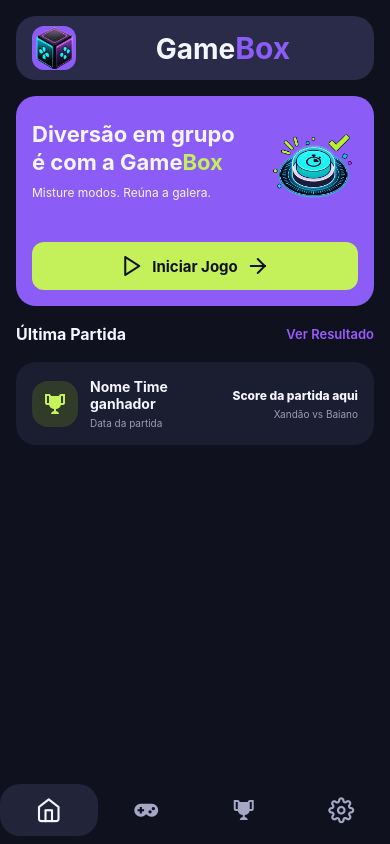
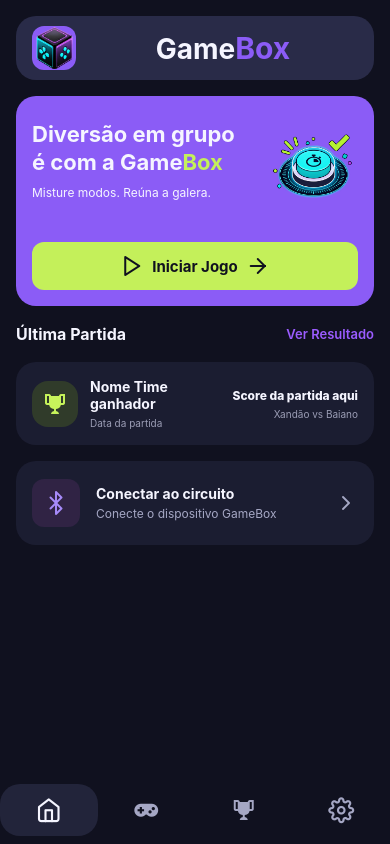
Before and after one commit to YanSilva22/GameBox, a React Native app: screen /HomeScreen in a window 390 px wide. Built offline with nearby package versions, Linux system fonts and the light colour scheme.

Commit message:
Adds ActionCard to HomeScreen
- Integrates the ActionCard component into the home layout.
- Configures it to navigate to SettingsScreen on press.

```diff
--- a/src/screens/HomeScreen.js
+++ b/src/screens/HomeScreen.js
@@ -1,18 +1,20 @@
-
 import { StatusBar } from 'expo-status-bar';
 import { StyleSheet, View } from 'react-native';
 import { SafeAreaView } from 'react-native-safe-area-context';
+import { useNavigation } from '@react-navigation/native';
 
 import HeaderGameBox from '../components/HeaderGameBox';
 import GameBanner from '../components/GameBanner';
 import NavigationBar from '../components/NavigationBar';
 import LastMatchCard from '../components/LastMatchCard';
+import ActionCard from '../components/ActionCard';
 
 import { theme } from '../constants/theme';
 
 const { colors, spacing } = theme;
 
 export default function HomeScreen() {
+    const navigation = useNavigation();
   return (
     <SafeAreaView style={styles.safeArea}>
       <StatusBar style="light" />
@@ -21,7 +23,16 @@ export default function HomeScreen() {
         <View style={styles.content}>
           <HeaderGameBox />
           <GameBanner />
-          <LastMatchCard />
+          <LastMatchCard
+          />
+          <ActionCard
+            icon="bluetooth"
+            title="Conectar ao circuito"
+            subtitle="Conecte o dispositivo GameBox"
+            color={colors.colorActionCard}
+            backgroundColor= {colors.backgroundActionCard}
+            onPress={() => navigation.navigate('SettingsScreen')}
+          />
         </View>
 
         <NavigationBar />
```
